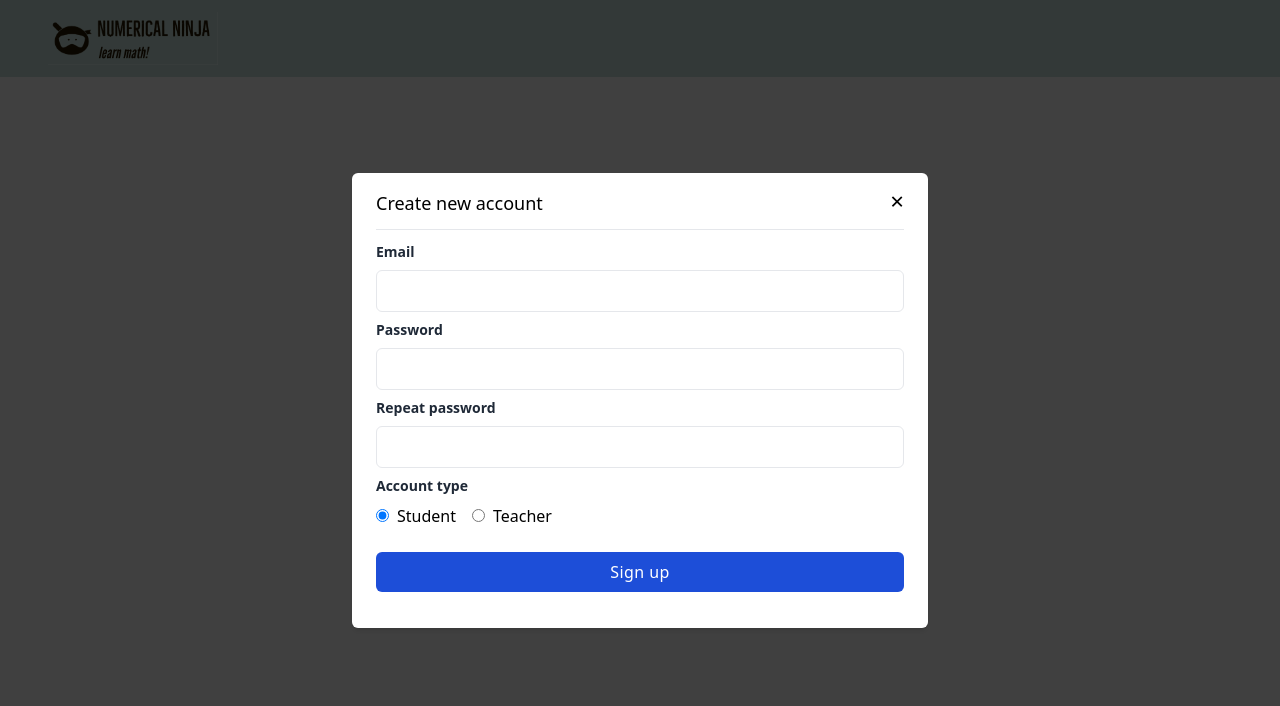
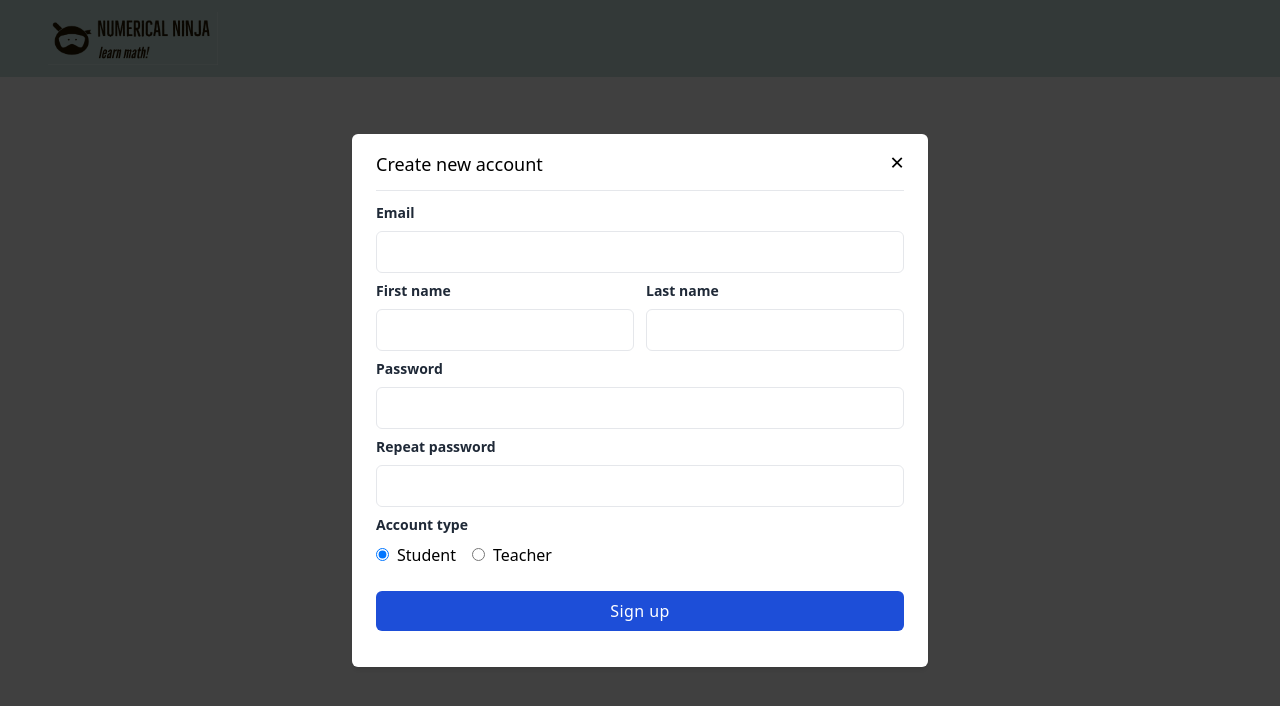
Before and after one commit to krizek79/WEBTE2_final_project_fe, a React (Vite) app: page / in a window 1280 px wide. Both pictures are taken after a click on the button "Sign up". Shown: the top 706 px of the page. Built offline with nearby package versions, Linux system fonts and the light colour scheme.

Commit message:
first/last name

```diff
--- a/src/component/authentication/RegistrationModal.jsx
+++ b/src/component/authentication/RegistrationModal.jsx
@@ -6,6 +6,8 @@ export default function RegistrationModal(props) {
     const toggleModal = props.action
     const [registrationRequest, setRegistrationRequest] = useState({
         email: "",
+        firstName: "",
+        lastName: "",
         password: "",
         matchingPassword: "",
         role: "student"
@@ -49,9 +51,35 @@ export default function RegistrationModal(props) {
         return true
     }
 
+    function validateFirstName(firstName) {
+        const firstNameError = document.getElementById("registrationFirstNameError")
+        if (firstName.length === 0) {
+            firstNameError.innerHTML = "Please enter your first name"
+            return false
+        }
+        firstNameError.innerHTML = ""
+        return true
+    }
+
+    function validateLastName(lastName) {
+        const lastNameError = document.getElementById("registrationLastNameError")
+        if (lastName.length === 0) {
+            lastNameError.innerHTML = "Please enter your last name"
+            return false
+        }
+        lastNameError.innerHTML = ""
+        return true
+    }
+
     function handleChange(e) {
         if (e.target.name === "email") {
             validateEmail(e.target.value)
+        }
+        if (e.target.name === "firstName") {
+            validateFirstName(e.target.value)
+        }
+        if (e.target.name === "lastName") {
+            validateLastName(e.target.value)
         }
         if (e.target.name === "password") {
             validatePassword(e.target.value)
@@ -66,13 +94,15 @@ export default function RegistrationModal(props) {
     function register() {
         let registrationError = document.getElementById("registrationError")
         let emailValid = validateEmail(registrationRequest.email)
+        let firstNameValid = validateFirstName(registrationRequest.firstName)
+        let lastNameValid = validateFirstName(registrationRequest.lastName)
         let passwordValid = validatePassword(registrationRequest.password)
         let matchingPasswordValid = validateMatchingPassword(
             registrationRequest.matchingPassword,
             registrationRequest.password
         )
 
-        if (!emailValid || !passwordValid || !matchingPasswordValid) {
+        if (!emailValid || !passwordValid || !matchingPasswordValid || !firstNameValid || !lastNameValid) {
             return
         }
 
@@ -134,6 +164,46 @@ export default function RegistrationModal(props) {
                                 focus:ring focus:ring-opacity-40"
                             />
                             <span id="registrationEmailError" className="text-red-500 text-sm"></span>
+                        </div>
+                        <div className="mb-2 w-full flex gap-x-3">
+                            <div className="w-full">
+                                <label
+                                    htmlFor="firstName"
+                                    className="block text-sm font-semibold text-gray-800"
+                                >
+                                    First name
+                                </label>
+                                <input
+                                    id="firstName"
+                                    type="text"
+                                    name={"firstName"}
+                                    value={registrationRequest.firstName}
+                                    onChange={handleChange}
+                                    className="block w-full px-4 py-2 mt-2 text-black bg-white border
+                                    rounded-md focus:border-blue-700 focus:ring-blue-300 focus:outline-none
+                                    focus:ring focus:ring-opacity-40"
+                                />
+                                <span id="registrationFirstNameError" className="text-red-500 text-sm"></span>
+                            </div>
+                            <div className="w-full">
+                                <label
+                                    htmlFor="lastName"
+                                    className="block text-sm font-semibold text-gray-800"
+                                >
+                                    Last name
+                                </label>
+                                <input
+                                    id="lastName"
+                                    type="text"
+                                    name={"lastName"}
+                                    value={registrationRequest.lastName}
+                                    onChange={handleChange}
+                                    className="block w-full px-4 py-2 mt-2 text-black bg-white border
+                                    rounded-md focus:border-blue-700 focus:ring-blue-300 focus:outline-none
+                                    focus:ring focus:ring-opacity-40"
+                                />
+                                <span id="registrationLastNameError" className="text-red-500 text-sm"></span>
+                            </div>
                         </div>
                         <div className="mb-2">
                             <label
```
